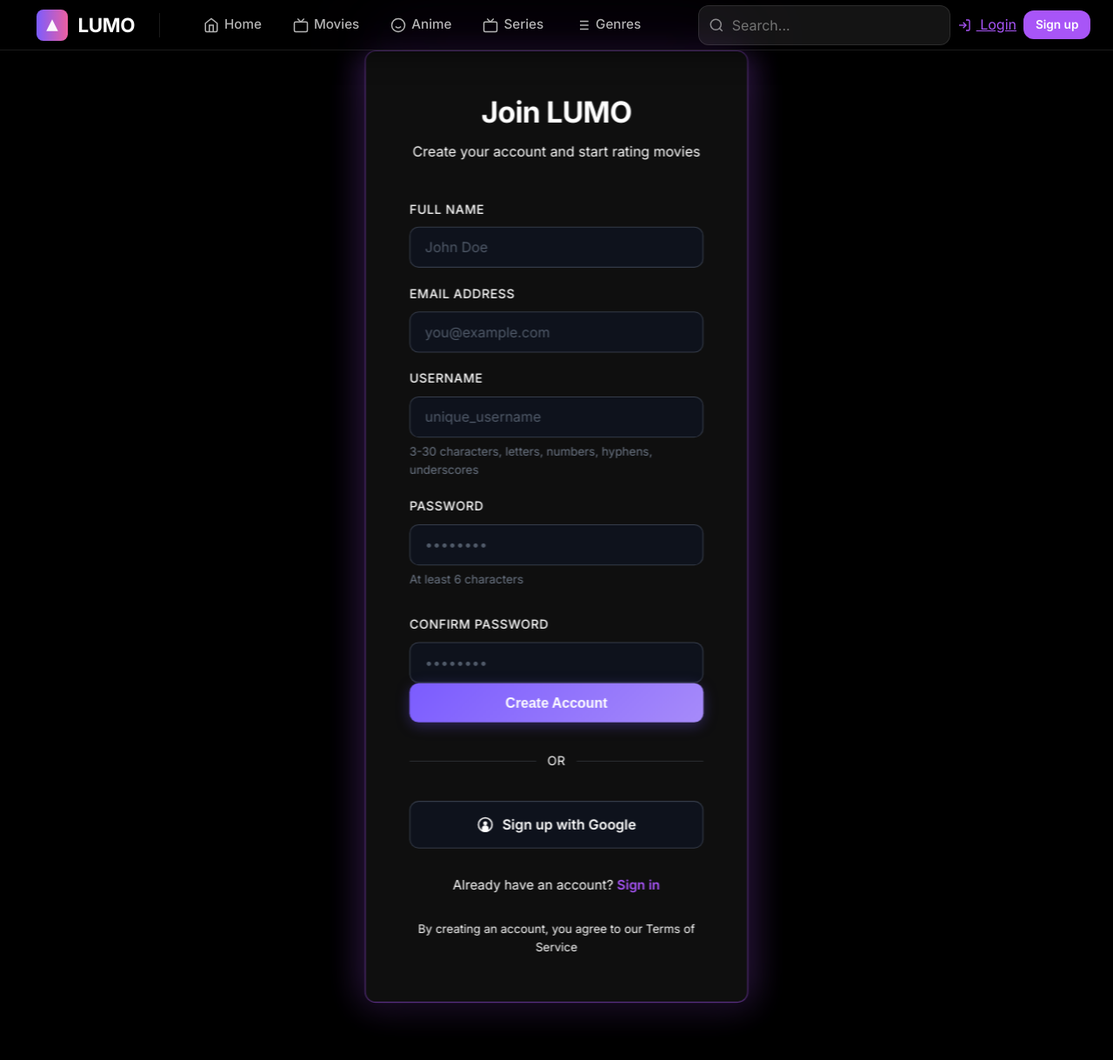
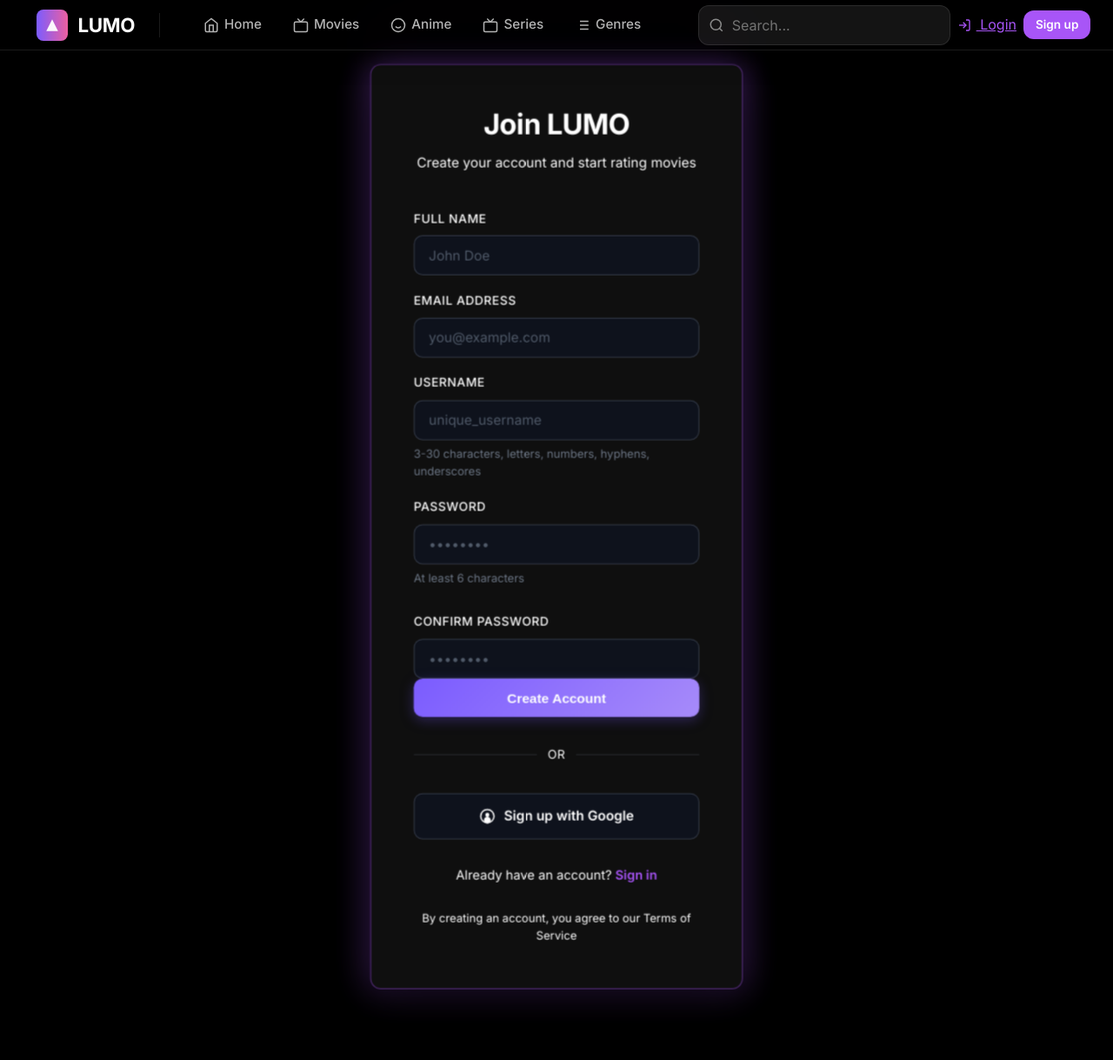
Before and after one commit to RobinsonX47/LUMO, a Flask app: page /auth/register in a window 1280 px wide, with the pointer over the restyled element. Shown: the whole page at 87% size. Run offline with Flask 3, Linux system fonts and the light colour scheme; data that the repository does not hold is empty.

Commit message:
style: reduce card scale effect from 1.05 to 1.02

```diff
--- a/static/css/style.css
+++ b/static/css/style.css
@@ -525,7 +525,7 @@ body {
 
 /* ===== GLASS CARDS ===== */
 .card-glass:hover {
-  transform: translateY(-12px) scale(1.05);
+  transform: translateY(-12px) scale(1.02);
   box-shadow: 0 20px 50px rgba(0, 0, 0, 0.7), 0 0 40px rgba(168, 85, 247, 0.5);
   border-color: rgba(168, 85, 247, 0.5);
 }
```
